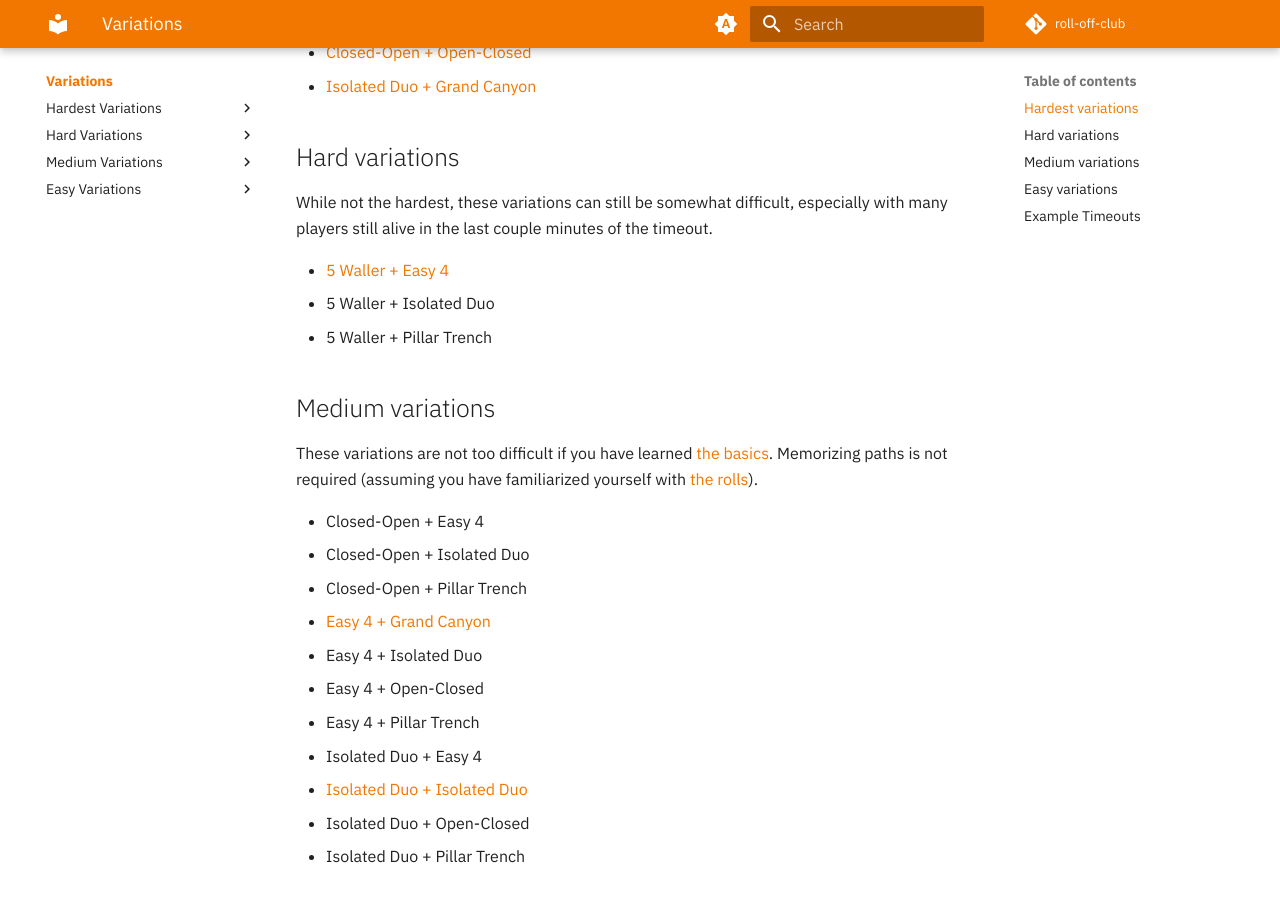
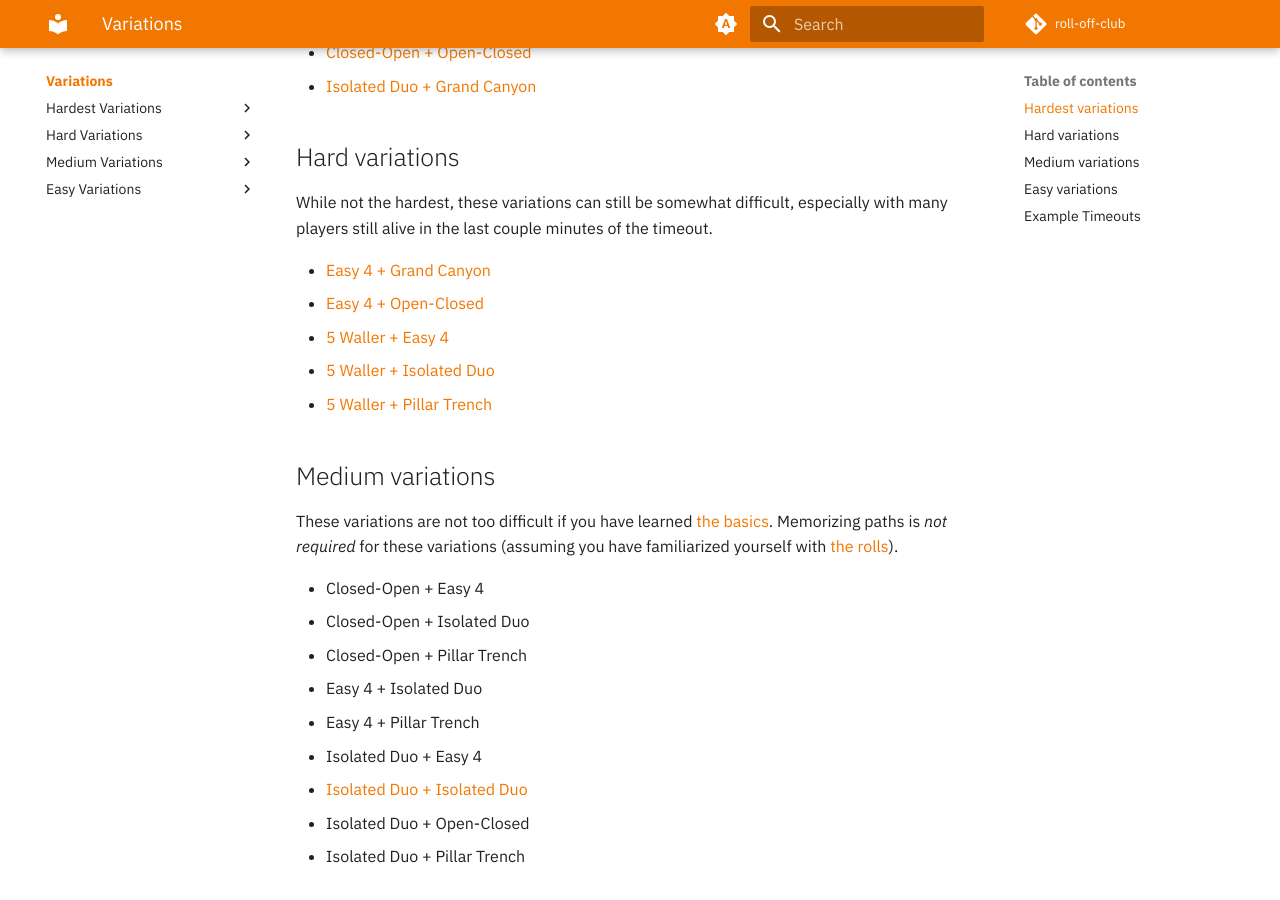
Before and after one commit to alexjlockwood/roll-off-club, an MkDocs documentation site: the page built from docs/variations/index.md, in a window 1280 px wide and 900 px high, scrolled down 472 px. Built offline with MkDocs 1.6.1 and Material for MkDocs 9.7.7, drawn with Linux system fonts in a browser that asks for light colours; comment, search, counter and statistics services are not loaded.

Commit message:
add more variations

```diff
--- a/docs/variations/index.md
+++ b/docs/variations/index.md
@@ -16,20 +16,20 @@ These are the hardest of all 20 Roll Off variations. Memorizing paths ahead of t
 
 While not the hardest, these variations can still be somewhat difficult, especially with many players still alive in the last couple minutes of the timeout.
 
+* [Easy 4 + Grand Canyon](./easy-4-grand-canyon.md)
+* [Easy 4 + Open-Closed](./easy-4-open-closed.md)
 * [5 Waller + Easy 4](./5-waller-easy-4.md)
-* 5 Waller + Isolated Duo
-* 5 Waller + Pillar Trench
+* [5 Waller + Isolated Duo](./5-waller-isolated-duo.md)
+* [5 Waller + Pillar Trench](./5-waller-pillar-trench.md)
 
 ## Medium variations
 
-These variations are not too difficult if you have learned [the basics](../getting-started/index.md). Memorizing paths is not required (assuming you have familiarized yourself with [the rolls](../rolls/index.md)).
+These variations are not too difficult if you have learned [the basics](../getting-started/index.md). Memorizing paths is *not required* for these variations (assuming you have familiarized yourself with [the rolls](../rolls/index.md)).
 
 * Closed-Open + Easy 4
 * Closed-Open + Isolated Duo
 * Closed-Open + Pillar Trench
-* [Easy 4 + Grand Canyon](./easy-4-grand-canyon.md)
 * Easy 4 + Isolated Duo
-* Easy 4 + Open-Closed
 * Easy 4 + Pillar Trench
 * Isolated Duo + Easy 4
 * [Isolated Duo + Isolated Duo](./isolated-duo-isolated-duo.md)
--- a/mkdocs.yml
+++ b/mkdocs.yml
@@ -33,9 +33,12 @@ nav:
           - variations/closed-open-open-closed.md
           - variations/isolated-duo-grand-canyon.md
       - 'Hard Variations':
+          - variations/easy-4-grand-canyon.md
+          - variations/easy-4-open-closed.md
           - variations/5-waller-easy-4.md
+          - variations/5-waller-isolated-duo.md
+          - variations/5-waller-pillar-trench.md
       - 'Medium Variations':
-          - variations/easy-4-grand-canyon.md
           - variations/isolated-duo-isolated-duo.md
       - 'Easy Variations':
           - variations/easy-4-easy-4.md
```
Also changed, not shown: docs/index.md (+1 -1 lines), docs/variations/5-waller-isolated-duo.md (added, +29 -0 lines), docs/variations/5-waller-pillar-trench.md (added, +21 -0 lines), docs/variations/easy-4-open-closed.md (added, +25 -0 lines), docs/images/variations/5-waller-isolated-duo.jpg (added), docs/images/variations/5-waller-pillar-trench.jpg (added), docs/images/variations/easy-4-open-closed.jpg (added), 5 other files.
